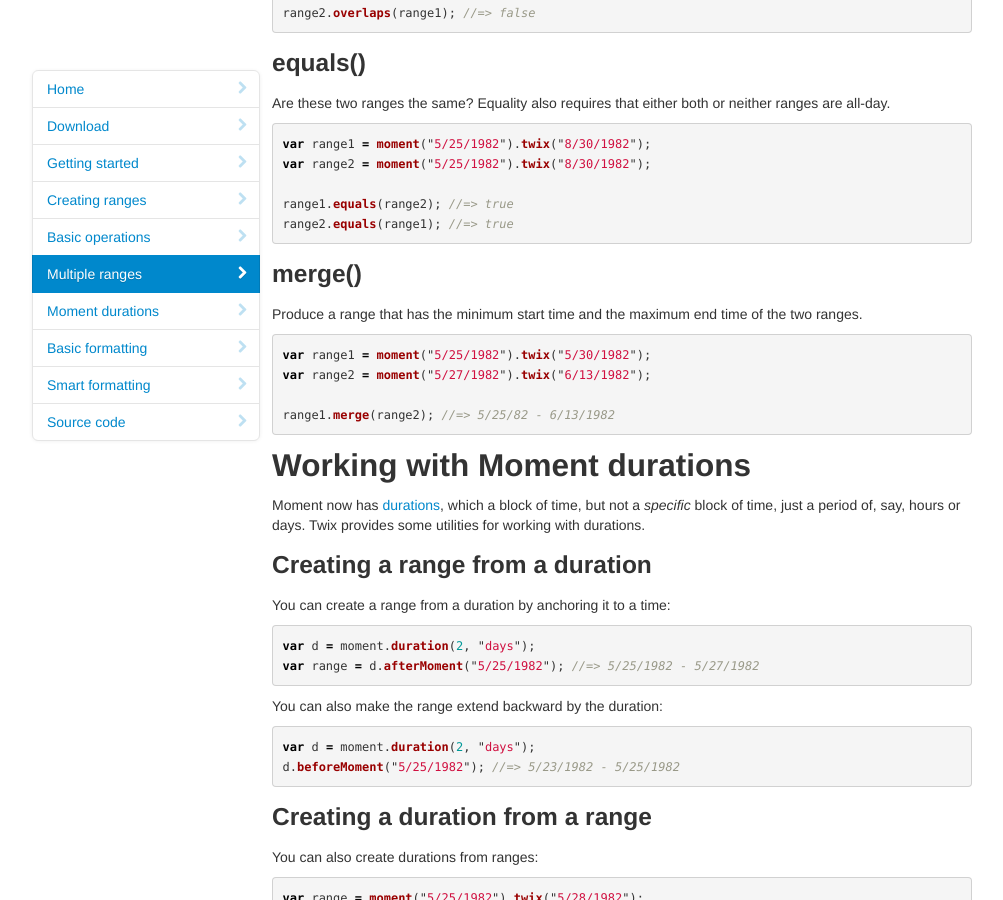
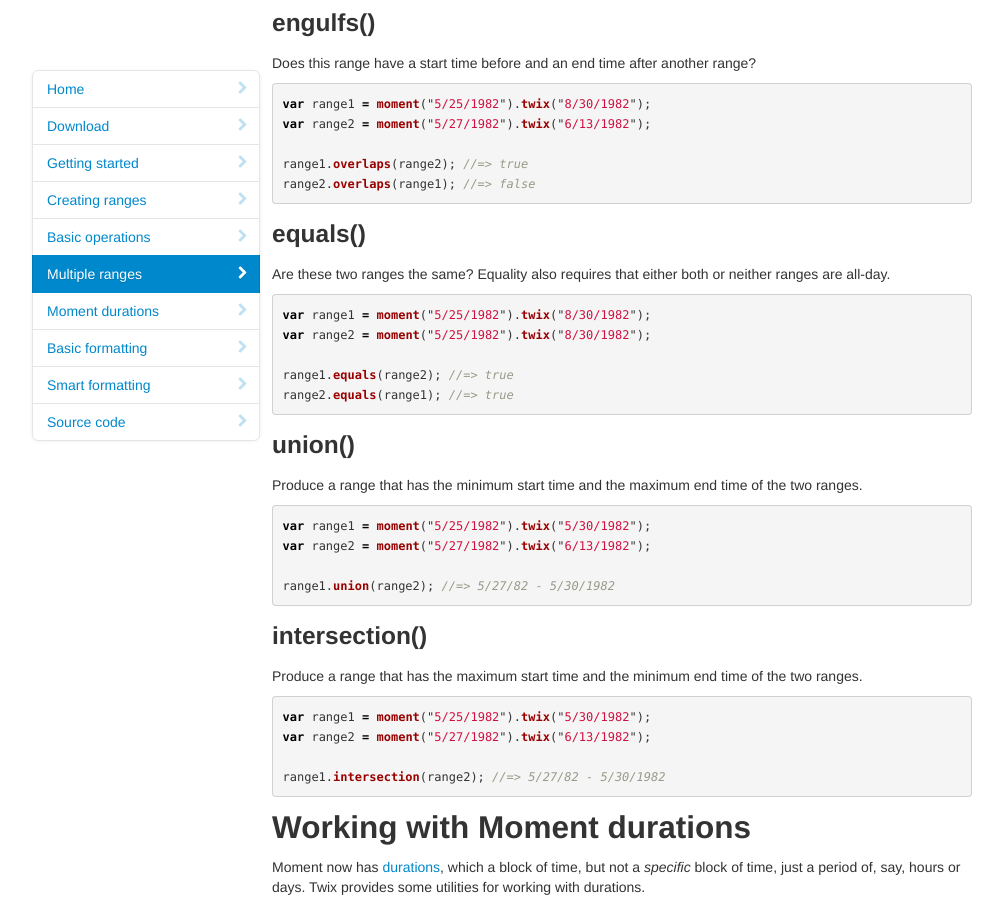
Before and after one commit to icambron/twix.js, a Jekyll site: the page built from index.markdown, in a window 1280 px wide and 900 px high, scrolled down 3939 px. Shown: the whole window, without its empty margins (138-1141 px from the left). Built offline with Jekyll 4.4.1, drawn with Linux system fonts in a browser that asks for light colours; nearby versions of some CDN libraries; Markdown is read by kramdown in place of the engine named in the settings; some of the changed text lies outside the part shown.

Commit message:
adding intersection and isvalid

````diff
--- a/index.markdown
+++ b/index.markdown
@@ -95,14 +95,25 @@
 
 ##<a id="basicOperations"></a>Basic operations
 
-###same()
+###isValid()
+
+Returns false if the range's start time is after the end time, and true
+otherwise.
+
+```js
+moment().twix(moment()).isValid();                    //=> true
+moment().twix(moment().add(1, "day")).isValid();      //=> true
+moment().twix(moment().subtract(1, "day")).isValid(); //=> false
+```
+
+###isSame()
 
 Does the event begin and end on the same minute/hour/day/month/year? Any time period understood by moment will work.
 
 ```js
-moment("5/25/1982 5:00").twix("5/26/1982 6:00").same("day");  //=> false
-moment("5/25/1982 5:00").twix("5/25/1982 6:00").same("day");  //=> true
-moment("5/25/1982 5:00").twix("5/25/1982 6:00").same("year"); //=> true
+moment("5/25/1982 5:00").twix("5/26/1982 6:00").isSame("day");  //=> false
+moment("5/25/1982 5:00").twix("5/25/1982 6:00").isSame("day");  //=> true
+moment("5/25/1982 5:00").twix("5/25/1982 6:00").isSame("year"); //=> true
 ```
 
 ###isPast()
@@ -225,14 +236,24 @@
 range2.equals(range1); //=> true
 ```
 
-###merge()
+###union()
 Produce a range that has the minimum start time and the maximum end time of the two ranges.
 
 ```js
 var range1 = moment("5/25/1982").twix("5/30/1982");
 var range2 = moment("5/27/1982").twix("6/13/1982");
 
-range1.merge(range2); //=> 5/25/82 - 6/13/1982
+range1.union(range2); //=> 5/27/82 - 5/30/1982
+```
+
+###intersection()
+Produce a range that has the maximum start time and the minimum end time of the two ranges.
+
+```js
+var range1 = moment("5/25/1982").twix("5/30/1982");
+var range2 = moment("5/27/1982").twix("6/13/1982");
+
+range1.intersection(range2); //=> 5/27/82 - 5/30/1982
 ```
 
 ##<a id="momentDurations"></a>Working with Moment durations
````
Also changed, not shown: 2 other files.
